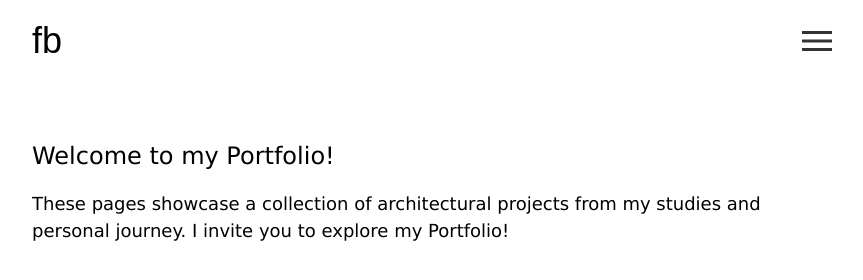
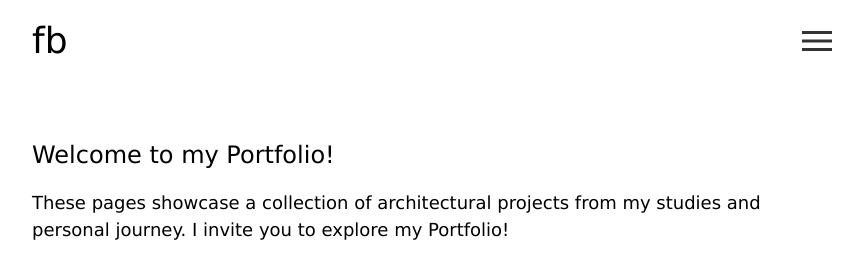
Before and after one commit to fb-portfolio/fb-portfolio.github.io, a plain HTML site: page index.html in a window 1280 px wide. Shown: the whole page, without its empty margins (208-1071 px from the left). Drawn offline with Linux system fonts and the light colour scheme.

Commit message:
Update styles.css

```diff
--- a/styles.css
+++ b/styles.css
@@ -1,6 +1,6 @@
 /* Titel */
 h1 {
-    font-family: Arial,"Helvetica Neue", Helvetica, "Verdana",  sans-serif;
+    font-family: "Verdana", Arial,"Helvetica Neue", Helvetica,   sans-serif;
     font-size: 36px; /* Beispiel-Schriftgröße für den Titel */
     font-weight:normal; /* Fett */
     color: black; /* Beispiel-Farbe (#333 ist ein dunkles Grau) */
```
